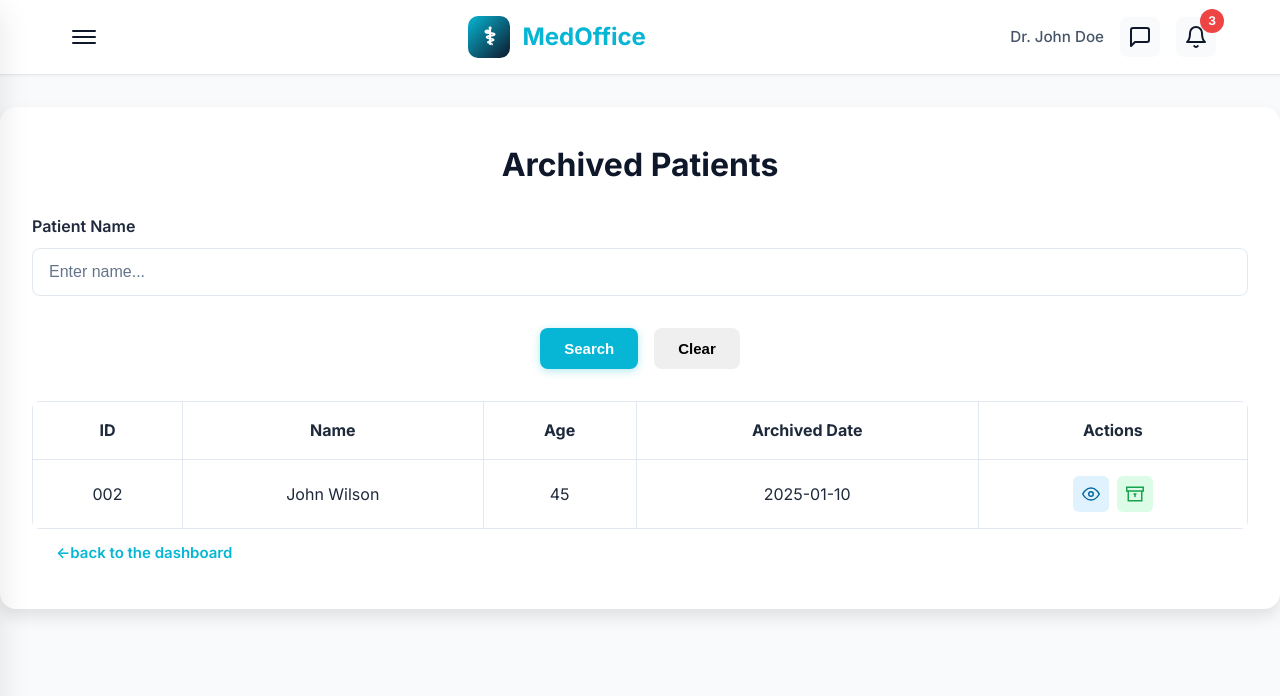
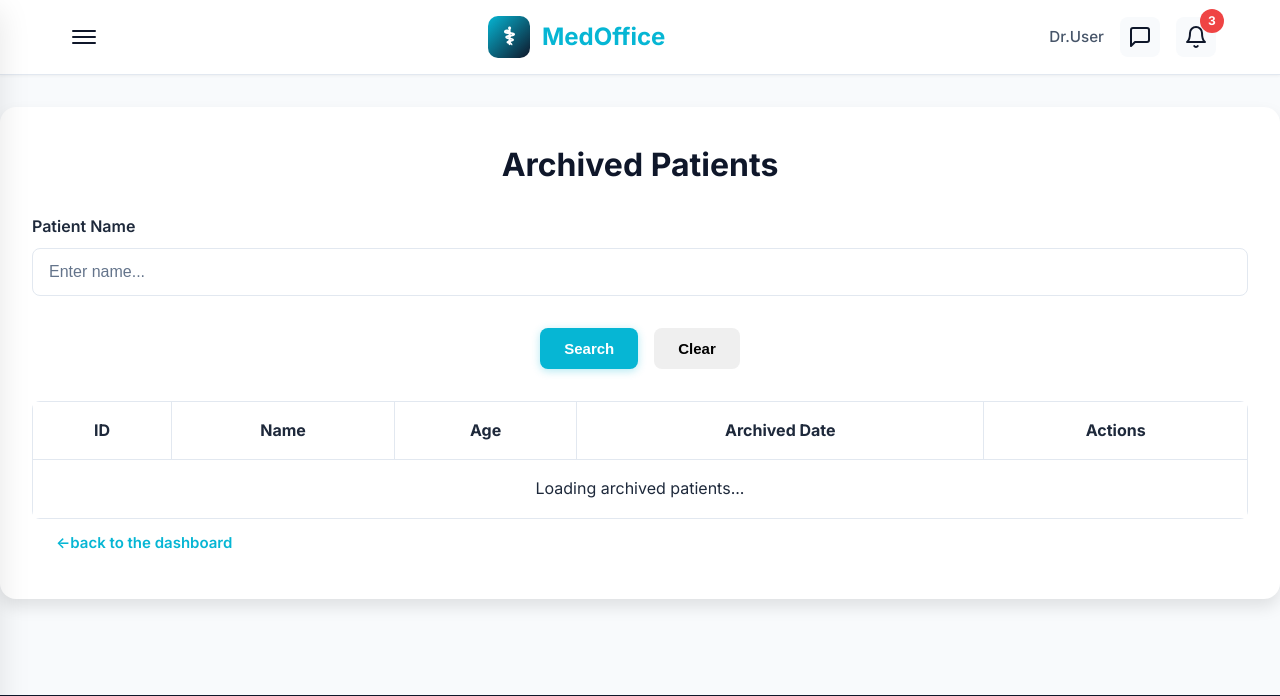
Before and after one commit to badisso22/MedOffice, a PHP site: page /AdminDoctor/archive_patient.php in a window 1280 px wide. Shown: the top 696 px of the page. Run offline with PHP 8.4, Linux system fonts and the light colour scheme.

Commit message:
Update archive_patient.php

```diff
--- a/AdminDoctor/archive_patient.php
+++ b/AdminDoctor/archive_patient.php
@@ -1,3 +1,7 @@
+<?php
+session_start();
+?>
+
 <!DOCTYPE html>
 <html lang="en">
 <head>
@@ -21,7 +25,7 @@
         MedOffice
       </a>
       <div class="nav-cta">
-                <span class="user-name">Dr. John Doe</span>
+        <span class="user-name">Dr.<?= htmlspecialchars($fullname ?? 'User') ?></span>
         <div class="top-icons">
           <a href="messages.php" class="icon-btn" title="Chat">
             <svg viewBox="0 0 24 24">
@@ -39,6 +43,7 @@
       </div>
     </div>
   </nav>
+
   <div class="drawer" id="drawer">
     <div class="drawer-header">
       <div class="logo">
@@ -80,14 +85,6 @@
         <svg viewBox="0 0 24 24" width="20" height="20"><rect x="3" y="4" width="18" height="18" rx="2" ry="2"></rect><line x1="16" y1="2" x2="16" y2="6"></line><line x1="8" y1="2" x2="8" y2="6"></line><line x1="3" y1="10" x2="21" y2="10"></line></svg>
         Appointments
       </a></li>
-            <!--<li><a href="medical_records.php">
-                <svg viewBox="0 0 24 24" width="20" height="20"><path d="M14 2H6a2 2 0 0 0-2 2v16a2 2 0 0 0 2 2h12a2 2 0 0 0 2-2V8z"></path><polyline points="14 2 14 8 20 8"></polyline></svg>
-                Medical Records
-            </a></li>
-            <li><a href="prescriptions.php">
-                <svg viewBox="0 0 24 24" width="20" height="20"><rect x="2" y="3" width="20" height="14" rx="2" ry="2"></rect><line x1="8" y1="21" x2="16" y2="21"></line><line x1="12" y1="17" x2="12" y2="21"></line></svg>
-                Prescriptions
-            </a></li>-->
       <li><a href="reports_analytics.php">
         <svg viewBox="0 0 24 24" width="20" height="20"><line x1="18" y1="20" x2="18" y2="10"></line><line x1="12" y1="20" x2="12" y2="4"></line><line x1="6" y1="20" x2="6" y2="14"></line></svg>
         Reports
@@ -99,14 +96,13 @@
         </svg>
         Settings
       </a></li>
-            <button class="drawer-logout" onclick="logout()">Logout</button>
     </ul>
   </div>
   <div class="drawer-overlay" id="drawerOverlay" onclick="toggleDrawer()"></div>
 
   <div class="container">
     <h1>Archived Patients</h1>
-    <form>
+    <form id="archived-patient-search-form">
       <div class="form-group">
         <label for="searchName">Patient Name</label>
         <input type="text" id="searchName" name="searchName" placeholder="Enter name..." />
@@ -116,6 +112,8 @@
         <button type="reset" class="btn">Clear</button>
       </div>
     </form>
+
+    <div id="archived-patients-result"></div>
     <table>
       <thead>
         <tr>
@@ -126,35 +124,16 @@
           <th>Actions</th>
         </tr>
       </thead>
-      <tbody>
+      <tbody id="archived-patients-tbody">
         <tr>
-          <td>002</td>
-          <td>John Wilson</td>
-          <td>45</td>
-          <td>2025-01-10</td>
-          <td>
-            <div class="action-buttons">
-              <a href="view_patient.php" class="action-btn view-btn" title="View">
-                <svg viewBox="0 0 24 24" width="18" height="18" fill="none" stroke="currentColor" stroke-width="2">
-                  <path d="M1 12s4-8 11-8 11 8 11 8-4 8-11 8-11-8-11-8z"></path>
-                  <circle cx="12" cy="12" r="3"></circle>
-                </svg>
-              </a>
-              <a href="javascript:void(0)" onclick="openUnarchiveModal()" class="action-btn unarchive-btn" title="Unarchive">
-                <svg viewBox="0 0 24 24" width="18" height="18" fill="none" stroke="currentColor" stroke-width="2">
-                  <polyline points="3 8 3 21 21 21 21 8"></polyline>
-                  <rect x="1" y="3" width="22" height="5"></rect>
-                  <line x1="10" y1="12" x2="14" y2="12"></line>
-                  <polyline points="12 12 12 16"></polyline>
-                </svg>
-              </a>
-            </div>
-          </td>
+          <td colspan="5" class="text-center">Loading archived patients...</td>
         </tr>
       </tbody>
     </table>
     <a href="dashboard_ad.php" class="btn btn-white btn-large">←back to the dashboard</a>
-  </div>  <div id="unarchiveModal" class="modal">
+  </div>
+
+  <div id="unarchiveModal" class="modal">
     <div class="modal-content">
       <div class="modal-icon warning">
         <svg viewBox="0 0 24 24" width="24" height="24" fill="none" stroke="currentColor" stroke-width="2">
@@ -169,14 +148,14 @@
       <div class="modal-body">
         <p>Are you sure you want to unarchive this patient? This action will restore the patient record to the active patients list.</p>
         <div class="modal-info">
-          <p><strong>Patient ID:</strong> 002</p>
-          <p><strong>Name:</strong> John Wilson</p>
-          <p><strong>Age:</strong> 45</p>
+          <p><strong>Patient ID:</strong> <span id="unarchive-patient-id"></span></p>
+          <p><strong>Name:</strong> <span id="unarchive-patient-name"></span></p>
+          <p><strong>Age:</strong> <span id="unarchive-patient-age"></span></p>
         </div>
       </div>
       <div class="modal-actions">
-        <button onclick="confirmUnarchive()" class="btn btn-primary">Yes, Unarchive Patient</button>
-        <button onclick="closeUnarchiveModal()" class="btn btn-secondary">Cancel</button>
+        <button id="unarchive-confirm-btn" class="btn btn-primary">Yes, Unarchive Patient</button>
+        <button id="unarchive-cancel-btn" class="btn btn-secondary">Cancel</button>
       </div>
     </div>
   </div>
@@ -193,10 +172,10 @@
       <div class="modal-body">
         <p>The patient record has been successfully restored to the active patients list.</p>
         <div class="modal-info">
-          <p><strong>Patient ID:</strong> 002</p>
-          <p><strong>Name:</strong> John Wilson</p>
-          <p><strong>Age:</strong> 45</p>
-          <p><strong>Status:</strong> <span style="color: #10b981;">Active</span></p>
+          <p><strong>Patient ID:</strong> <span id="unarchive-success-id"></span></p>
+          <p><strong>Name:</strong> <span id="unarchive-success-name"></span></p>
+          <p><strong>Age:</strong> <span id="unarchive-success-age"></span></p>
+          <p><strong>Status:</strong> <span id="unarchive-success-status" style="color: #10b981;"></span></p>
         </div>
         <div class="modal-note">
           <svg viewBox="0 0 24 24" width="16" height="16" fill="none" stroke="currentColor" stroke-width="2">
@@ -208,7 +187,7 @@
         </div>
       </div>
       <div class="modal-actions">
-        <button onclick="window.location.href='searchP.php'" class="btn btn-primary">Back to Patient List</button>
+        <button id="unarchive-success-ok-btn" class="btn btn-primary">Back to Patient List</button>
         <button onclick="window.location.href='dashboard_ad.php'" class="btn btn-secondary">Go to Dashboard</button>
       </div>
     </div>
@@ -233,6 +212,7 @@
       <p>&copy; 2025 MedOffice. All rights reserved. HIPAA-compliant medical practice management.</p>
     </div>
   </footer>
+
   <script>
     function toggleDrawer() {
       const drawer = document.getElementById('drawer');
@@ -242,5 +222,6 @@
     }
   </script>
   <script src="../JS/admin_archive_patient.js"></script>
+  <script src="../ajax/admin_archive_patient.js"></script>
 </body>
 </html>
```
Lines whose indentation alone changed are shown as unchanged.
